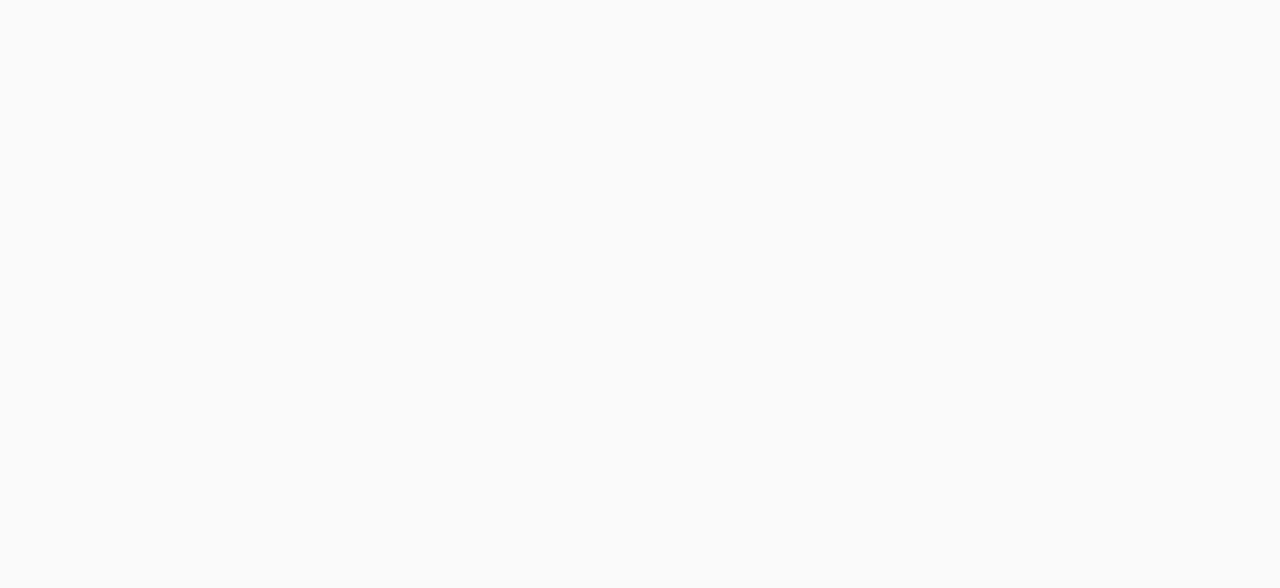
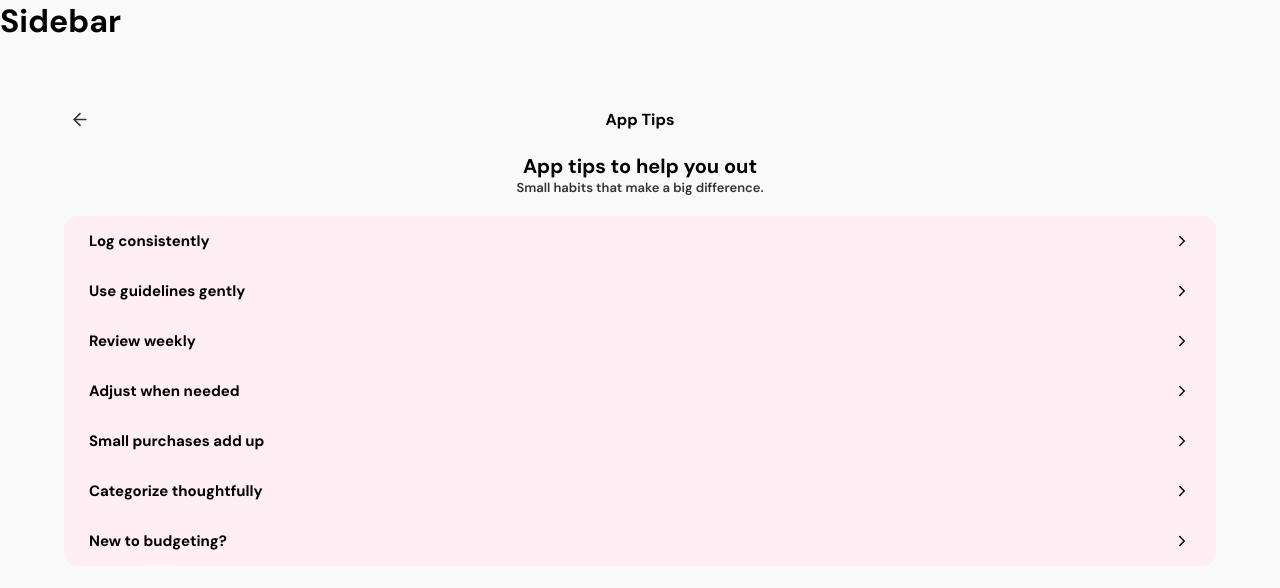
Before and after one commit to mirelalexy/blossom, a React (Vite) app in the folder frontend/: page /settings/app-tips in a window 1280 px wide. Before the commit this address had no page. Shown: the top 588 px of the page. Built offline with nearby package versions, Linux system fonts and the light colour scheme.

Commit message:
feat(settings): add App Tips page with accordion and intro components

```diff
--- a/frontend/src/App.jsx
+++ b/frontend/src/App.jsx
@@ -16,6 +16,7 @@ import AddSavingGoal from "./pages/AddSavingGoal"
 import { GoalsProvider } from "./store/GoalsStore"
 import { ThemeProvider } from "./store/ThemeStore"
 import ThemeSettings from "./pages/settings/ThemeSettings"
+import AppTips from "./pages/settings/AppTips"
 
 function App() {
   return (
@@ -112,6 +113,14 @@ function App() {
                   </AppLayout>
                 }
               />
+              <Route
+                path="/settings/app-tips"
+                element={
+                  <AppLayout>
+                    <AppTips />
+                  </AppLayout>
+                }
+              />
               <Route path="login" element={<Login />} />
             </Routes>
           </BrowserRouter>
--- /dev/null
+++ b/frontend/src/components/ui/AccordionItem.jsx
@@ -0,0 +1,25 @@
+import { useState } from "react"
+import Icon from "./Icon"
+
+import "../../styles/components/AccordionItem.css"
+
+function AccordionItem({ title, children }) {
+    const [open, setOpen] = useState(false)
+
+    return (
+        <div className="accordion-item">
+            <div className="accordion-header" onClick={() => setOpen(!open)}>
+                <h4>{title}</h4>
+                <Icon name={open ? "hideDetails" : "seeDetails"} size={18} />
+            </div>
+
+            {open && (
+                <div className="accordion-content">
+                    {children}
+                </div>
+            )}
+        </div>
+    )
+}
+
+export default AccordionItem
--- /dev/null
+++ b/frontend/src/components/ui/PageIntro.jsx
@@ -0,0 +1,12 @@
+import "../../styles/components/PageIntro.css"
+
+function PageIntro({ title, text }) {
+    return (
+        <div className="page-intro-content">
+            <h2 className="page-intro-title">{title}</h2>
+            <p className="page-intro-text">{text}</p>
+        </div>
+    )
+}
+
+export default PageIntro
--- a/frontend/src/pages/Settings.jsx
+++ b/frontend/src/pages/Settings.jsx
@@ -63,6 +63,7 @@ function Settings() {
                     <SettingsItem
                         icon="appTips"
                         label="App Tips"
+                        onClick={() => navigate("/settings/app-tips")}
                     />
 
                     <SettingsItem
--- /dev/null
+++ b/frontend/src/pages/settings/AppTips.jsx
@@ -0,0 +1,53 @@
+import PageHeader from "../../components/ui/PageHeader"
+import PageIntro from "../../components/ui/PageIntro"
+import AccordionItem from "../../components/ui/AccordionItem"
+import SettingsCard from "../../components/settings/SettingsCard"
+import Section from "../../components/ui/Section"
+
+function AppTips() {
+    return (
+        <div className="settings-content">
+            <PageHeader title="App Tips" />
+
+            <PageIntro
+                title="App tips to help you out"
+                text="Small habits that make a big difference."
+            />
+
+            <Section>
+                <SettingsCard>
+                    <AccordionItem title="Log consistently">
+                        Logging every expense — even small ones — builds awareness.
+                        Consistency matters more than perfection.
+                    </AccordionItem>
+                    <AccordionItem title="Use guidelines gently">
+                        Spending limits are guides, not punishments.
+                        If you occassionally go over, treat it as feedback, not failure.
+                    </AccordionItem>
+                    <AccordionItem title="Review weekly">
+                        Take a few minutes each week to review your spending.
+                        Patterns become easier to spot when you pause and reflect.
+                    </AccordionItem>
+                    <AccordionItem title="Adjust when needed">
+                        Your budget should evolve with your life.
+                        If something stops working, adjust it instead of abandoning it.
+                    </AccordionItem>
+                    <AccordionItem title="Small purchases add up">
+                        Small expenses are easy to overlook.
+                        Tracking them helps reveal patterns you might otherwise miss.
+                    </AccordionItem>
+                    <AccordionItem title="Categorize thoughtfully">
+                        Categories help you understand where your money goes.
+                        Choose ones that reflect your real habits.
+                    </AccordionItem>
+                    <AccordionItem title="New to budgeting?">
+                        Start small. Focus on awareness first.
+                        Better habits grow naturally once you understand your spending.
+                    </AccordionItem>
+                </SettingsCard>
+            </Section>
+        </div>
+    )
+}
+
+export default AppTips
--- /dev/null
+++ b/frontend/src/styles/components/AccordionItem.css
@@ -0,0 +1,24 @@
+.accordion-item {
+    padding: 15px 25px;
+}
+
+.accordion-item:not(:last-child) {
+    border-bottom: 1px solid var (--border);
+}
+
+.accordion-header {
+    display: flex;
+    justify-content: space-between;
+    align-items: center;
+    cursor: pointer;
+}
+
+.accordion-header h4 {
+    font-size: 15px;
+}
+
+.accordion-content {
+    color: var(--text-secondary);
+    margin-top: 10px;
+    font-size: 14px;
+}
--- /dev/null
+++ b/frontend/src/styles/components/PageIntro.css
@@ -0,0 +1,14 @@
+.page-intro-content {
+    display: flex;
+    align-items: center;
+    flex-direction: column;
+}
+
+.page-intro-title {
+    font-size: 20px;
+}
+
+.page-intro-text {
+    font-size: 13px;
+    font-weight: 600;
+}
--- a/frontend/src/styles/global.css
+++ b/frontend/src/styles/global.css
@@ -26,6 +26,6 @@ button {
     cursor: pointer;
 }
 
-h2 {
+h1, h2, h3, h4 {
     margin: 0;
 }
--- a/frontend/src/utils/appIcons.js
+++ b/frontend/src/utils/appIcons.js
@@ -22,6 +22,7 @@ import {
     Search,
     ChevronDown,
     ChevronRight,
+    ChevronUp,
     LogOut
 } from "lucide-react"
 
@@ -49,5 +50,6 @@ export const appIcons = {
     filter: Funnel,
     select: ChevronDown,
     seeDetails: ChevronRight,
+    hideDetails: ChevronUp,
     logOut: LogOut
 }
```
